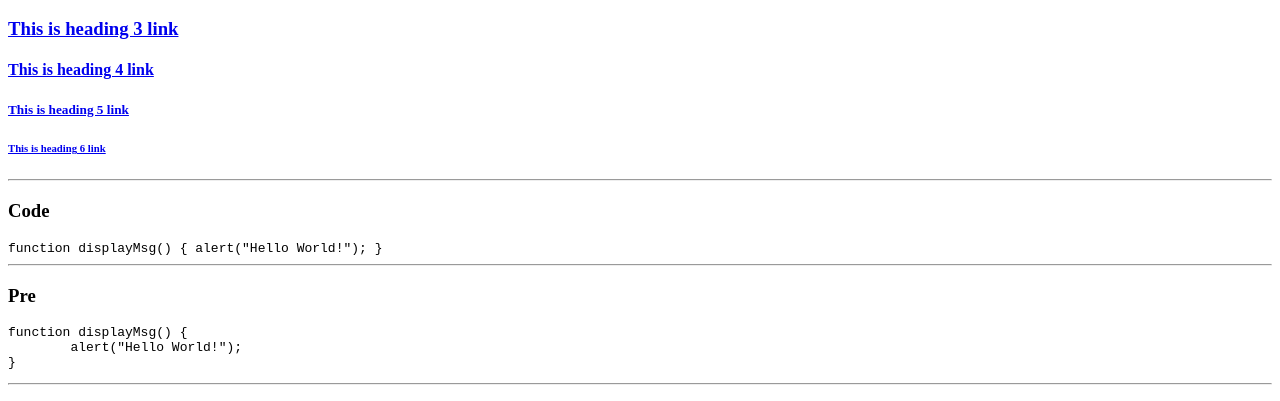
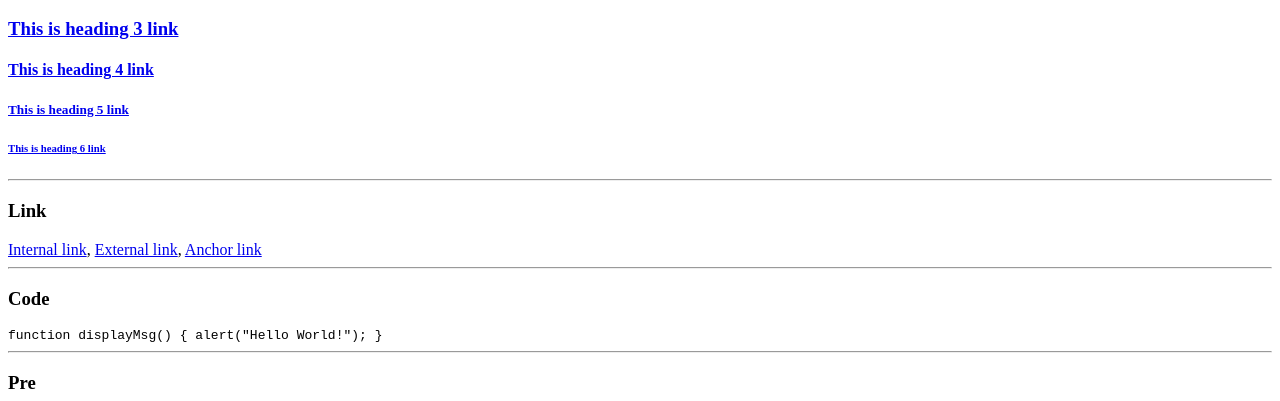
Before and after one commit to theodorosploumis/styleguide, a plain HTML site: page index.html in a window 1280 px wide. Shown: the part 362-763 px from the top of the page. Drawn offline with Linux system fonts and the light colour scheme.

Commit message:
Add links examples

```diff
--- a/index.html
+++ b/index.html
@@ -11,6 +11,12 @@
 <h4><a href="#">This is heading 4 link</a></h4>
 <h5><a href="#">This is heading 5 link</a></h5>
 <h6><a href="#">This is heading 6 link</a></h6>
+
+<hr>
+
+<h3>Link</h3>
+
+<a href="/">Internal link</a>, <a href="https://www.example.com">External link</a>, <a href="#">Anchor link</a>
 
 <hr>
 
```
